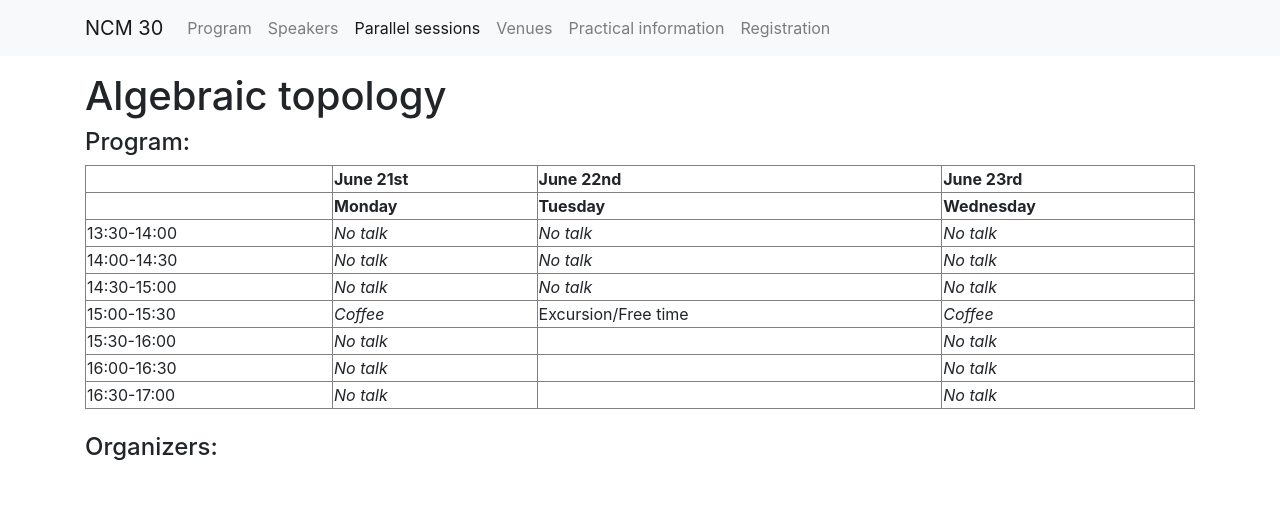
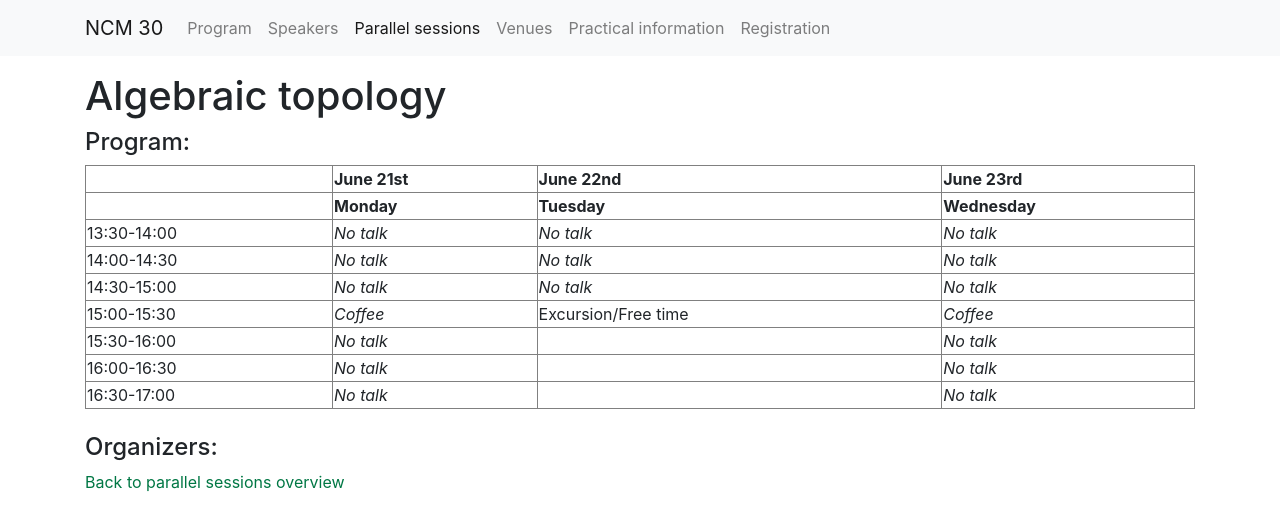
Before and after one commit to IslenskaStaerdfraedafelagid/ncm30-website, a Jekyll site: the page built from sessions/algebraic-topology/index.md, in a window 1280 px wide. Shown: the top 531 px of the page. Built offline with Jekyll 4.4.1, drawn with Linux system fonts in a browser that asks for light colours.

Commit message:
Back link.

```diff
--- a/_layouts/session.html
+++ b/_layouts/session.html
@@ -112,4 +112,6 @@
   </ul>
 {% endif %}
 
+<a href="..">Back to parallel sessions overview</a>
+
 {% include partials/footer.html %}
```
